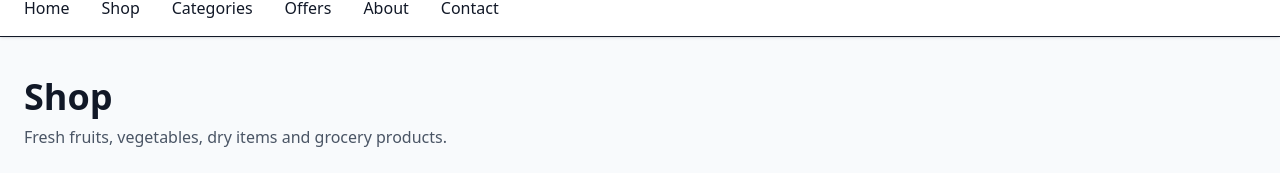
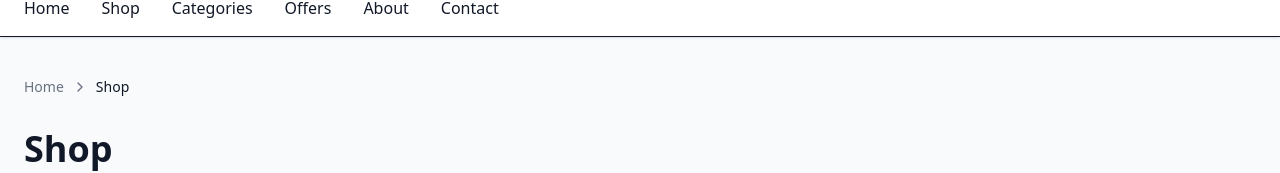
Before and after one commit to Hamza82898/hajwairi-trading, a Next.js app: page /shop in a window 1280 px wide. Shown: the part 139-312 px from the top of the page. Built offline with nearby package versions, Linux system fonts and the light colour scheme.

Commit message:
Add breadcrumb navigation

```diff
--- a/src/app/products/[slug]/page.tsx
+++ b/src/app/products/[slug]/page.tsx
@@ -4,6 +4,8 @@ import ProductInfo from "@/components/product/ProductInfo";
 import ProductActions from "@/components/product/ProductActions";
 import ProductDelivery from "@/components/product/ProductDelivery";
 import RelatedProducts from "@/components/product/RelatedProducts";
+import Breadcrumb from "@/components/ui/Breadcrumb";
+
 
 
 interface ProductPageProps {
@@ -33,6 +35,28 @@ export default async function ProductPage({
     }
     return (
         <main className="mx-auto max-w-7xl px-6 py-10">
+
+            <Breadcrumb
+                items = {[
+                    {
+                        label: "Home",
+                        href: "/",
+                    },
+                    {
+                        label: "Shop",
+                        href: "/shop",
+                    },
+                    {
+                        label: product.category,
+                        href: `/shop?category=${product.category}`
+                    },
+                    {
+                        label: product.name
+                    },
+                ]}
+            />
+
+
             <div className="grid gap-10 lg:grid-cols-2">
 
                 <ProductGallery
--- a/src/app/shop/page.tsx
+++ b/src/app/shop/page.tsx
@@ -2,12 +2,14 @@
 
 import { useEffect, useState } from "react";
 import { products } from "@/data/products";
+import { useSearchParams } from "next/navigation";
 import ProductCard from "@/components/product/ProductCard";
 import ProductSearch from "@/components/search/ProductSearch";
 import searchProducts from "@/utils/searchProducts";
 import CategoryFilter from "@/components/shop/CategoryFilter";
 import SortProducts from "@/components/shop/SortProducts";
-import { useSearchParams } from "next/navigation";
+import Breadcrumb from "@/components/ui/Breadcrumb";
+
 
 
 
@@ -49,6 +51,18 @@ export default function ShopPage() {
 
     return (
         <main className="mx-auto max-w-7xl px-6 py-10">
+
+            <Breadcrumb
+                items = {[
+                    {
+                        label: "Home",
+                        href: "/"
+                    },
+                    {
+                        label: "Shop",
+                    },
+                ]}
+            />
 
             {/*Heading*/}
 
--- /dev/null
+++ b/src/components/ui/Breadcrumb.tsx
@@ -0,0 +1,43 @@
+import Link from "next/link";
+import { ChevronRight } from "lucide-react";
+
+interface BreadcrumbItem {
+    label: string;
+    href?: string;
+}
+
+interface BreadcrumbProps {
+    items: BreadcrumbItem[];
+}
+
+export default function Breadcrumb({
+    items,
+}: BreadcrumbProps) {
+    return (
+        <nav className="mb-8 flex flex-wrap items-center gap-2 text-sm text-gray-500">
+            {items.map((item, index) => (
+                <div
+                    key = {index}
+                    className="flex items-center gap-2"
+                >
+                    {item.href ? (
+                        <Link
+                            href = {item.href}
+                            className="transition hover:text-green-700"
+                        >
+                            {item.label}
+                        </Link>
+                    ) : (
+                        <span className="font-medium text-gray-900">
+                            {item.label}
+                        </span>
+                    )}
+
+                    {index < items.length -1 && (
+                        <ChevronRight size={16} />
+                    )}
+                </div>
+            ))}
+        </nav>
+    );
+}
```
Also changed, not shown: 1 other file (tests, documents, lock files or other folders).
